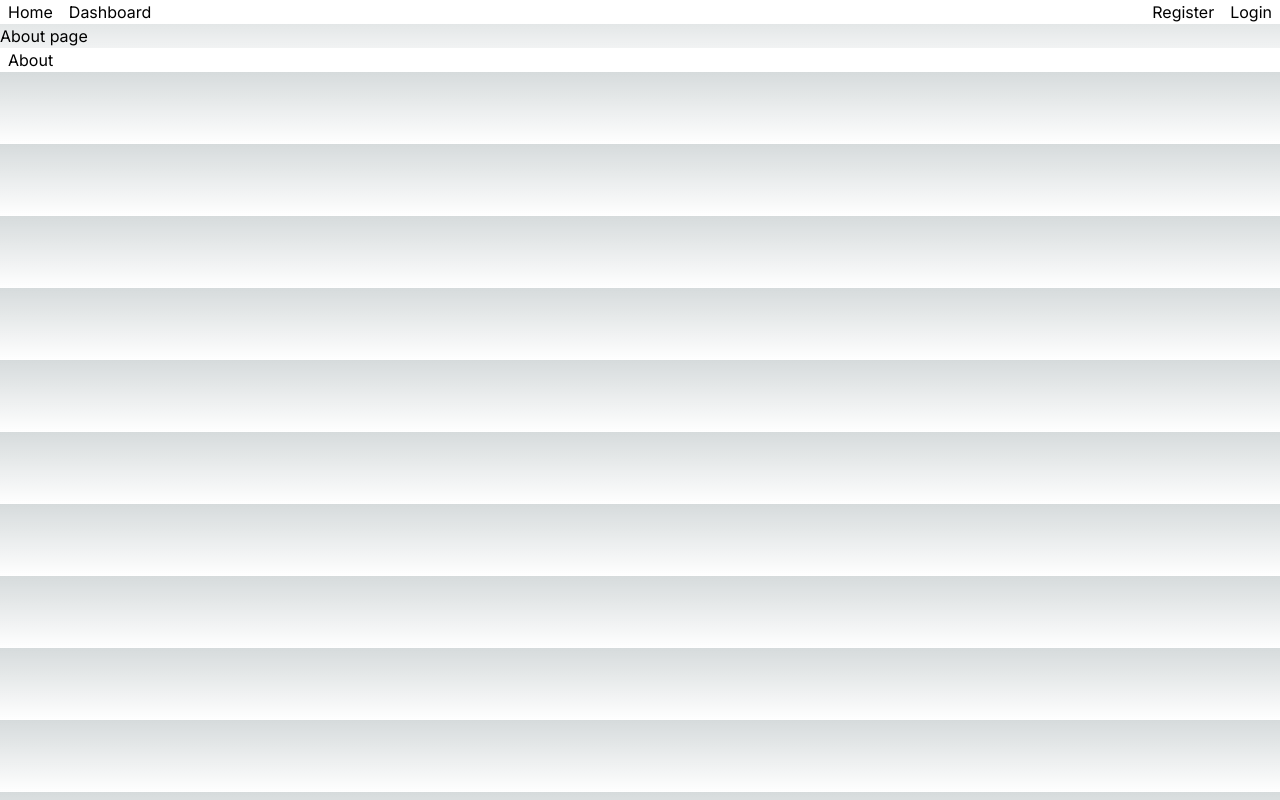
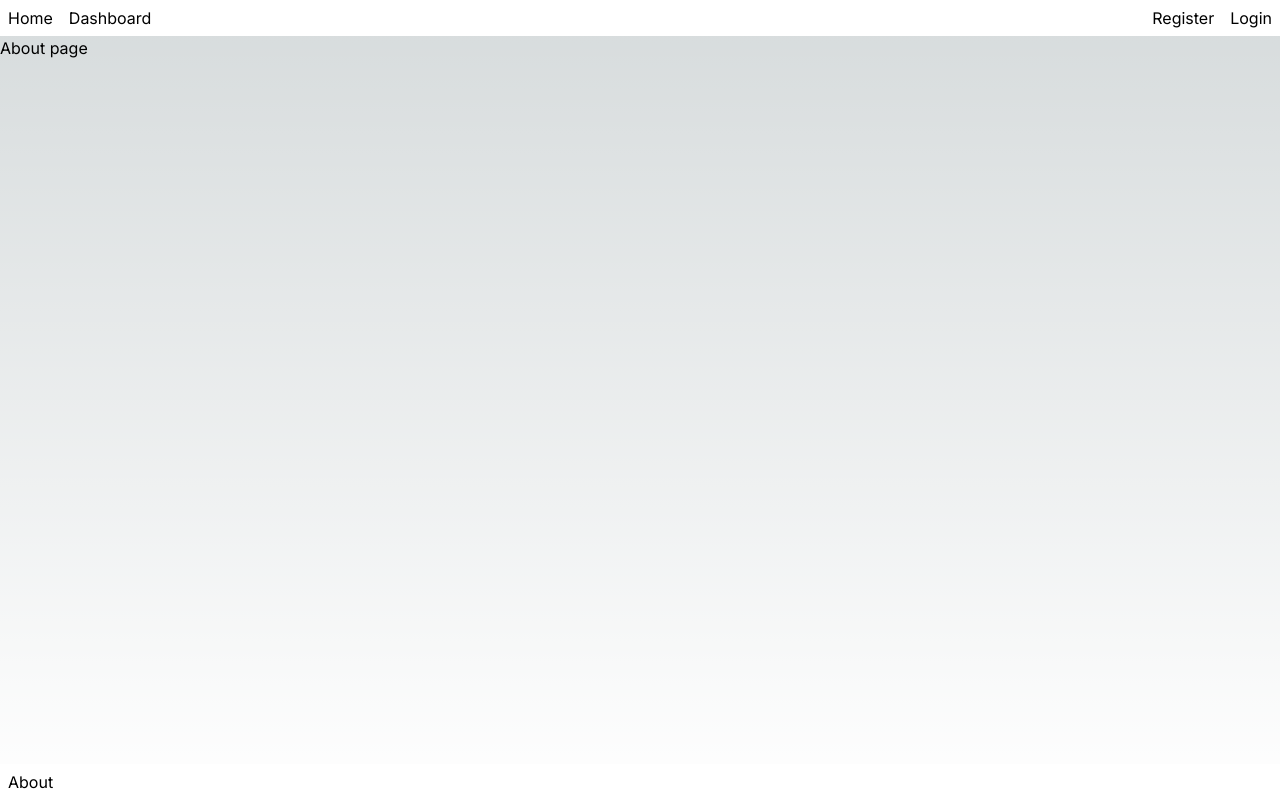
Before and after one commit to Ivan-YihuaLi/next13app, a Next.js app: page /about in a window 1280 px wide. Built offline with nearby package versions, Linux system fonts and the light colour scheme.

Commit message:
updated styles of navbar and footer

```diff
--- a/app/(navsAndFooters)/about/page.tsx
+++ b/app/(navsAndFooters)/about/page.tsx
@@ -1,6 +1,6 @@
 export default function About() {
   return (
-    <div className={'items-center justify-between'}>
+    <div className={'h-[calc(100vh-72px)] items-center justify-between'}>
       <h1>About page</h1>
     </div>
   );
--- a/components/Footer.tsx
+++ b/components/Footer.tsx
@@ -3,8 +3,12 @@ import Link from 'next/link';
 const Footer = () => {
   return (
     <footer>
-      <div className={'sticky bottom-0 bg-white text-black'}>
-        <div className={'px-2'}>
+      <div
+        className={
+          'flex h-[36px] sticky bottom-0 bg-white text-black [&>div]:items-center'
+        }
+      >
+        <div className={'flex px-2'}>
           <Link href={'/about'}>About</Link>
         </div>
       </div>
--- a/components/Navbar.tsx
+++ b/components/Navbar.tsx
@@ -2,16 +2,12 @@ import Link from 'next/link';
 
 const Navbar = () => {
   return (
-    <header>
-      <div className="bg-white">
-        <nav className="flex mx-auto text-black">
+    <nav className="flex sticky h-[36px] bg-white m-auto text-black [&>div]:items-center">
       <div className="flex px-2">
         <Link href={'/'}>Home</Link>
       </div>
       <div className="flex px-2">
-            <Link href={'/dashboard'}>
-              <p className="text-black">Dashboard</p>
-            </Link>
+        <Link href={'/dashboard'}>Dashboard</Link>
       </div>
 
       <div className="flex px-2 ml-auto">
@@ -21,8 +17,6 @@ const Navbar = () => {
         <Link href={'/login'}>Login</Link>
       </div>
     </nav>
-      </div>
-    </header>
   );
 };
 
```
Lines whose indentation alone changed are shown as unchanged.
